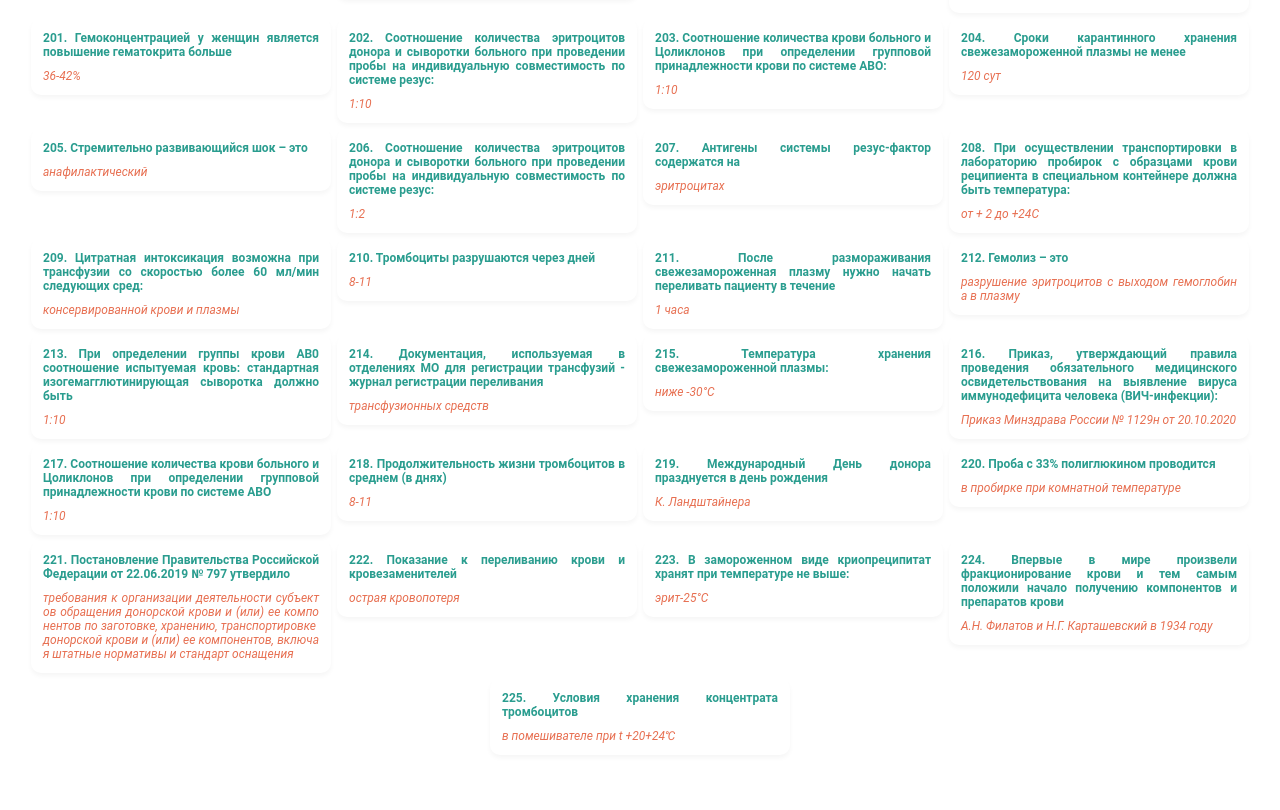
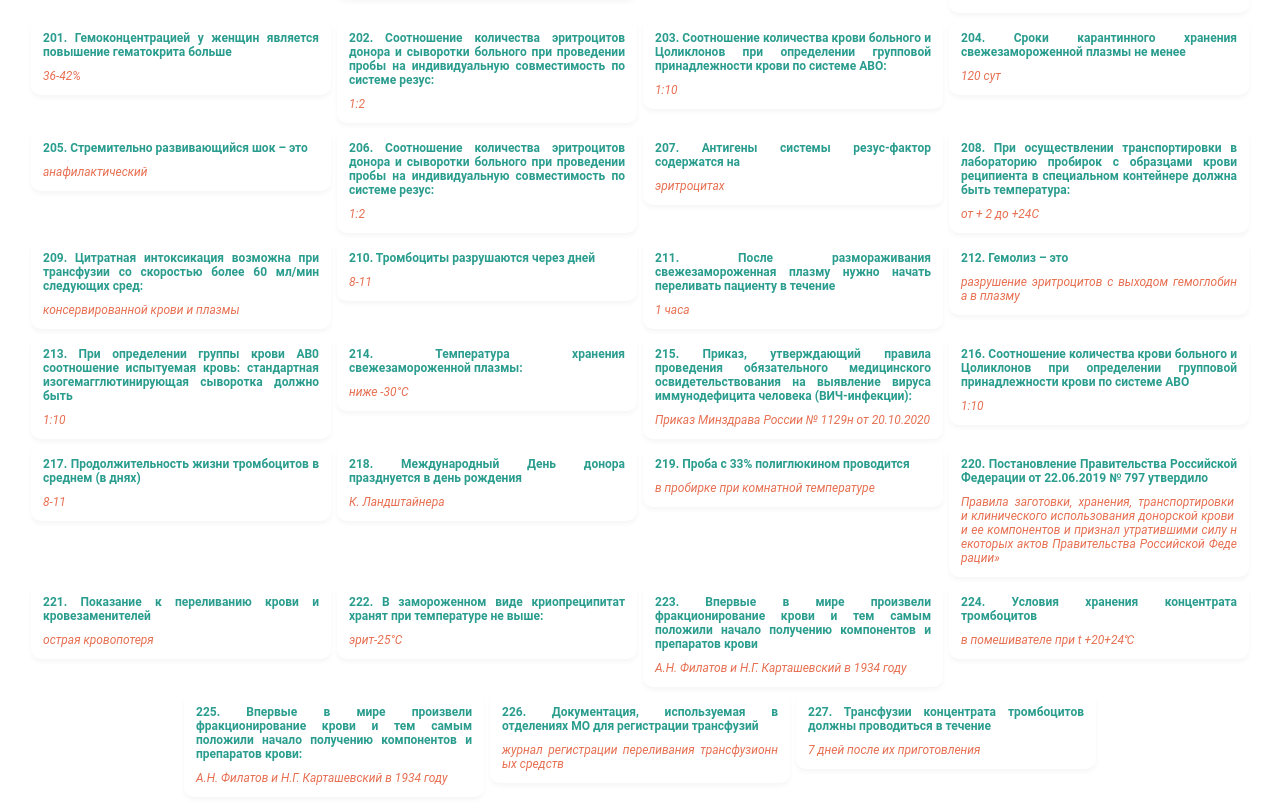
Before and after one commit to dfr8938/transfusio-app, a React (Create React App) app: page / in a window 1280 px wide. Shown: the part 5949-6759 px from the top of the page. Before the commit the page ends 6717 px from the top, so only its background shows below. Built offline with nearby package versions, Linux system fonts and the light colour scheme.

Commit message:
changed questions

```diff
--- a/src/App/App.js
+++ b/src/App/App.js
@@ -4,7 +4,7 @@ import "./App.css";
 
 import { SearchPanel, ListItem } from "./components";
 
-import { listAnswers } from "./database";
+import { listAnswers } from "../database";
 
 class App extends React.Component {
   state = {
--- a/src/App/database.js
+++ b/src/database/database.js
@@ -1134,7 +1134,7 @@ const listAnswers = [
   {
     id: 201,
     question: "Соотношение количества эритроцитов донора и сыворотки больного при проведении пробы на индивидуальную совместимость по системе резус:",
-    answer: "1:10",
+    answer: "1:2",
   },
   {
     id: 202,
@@ -1193,63 +1193,73 @@ const listAnswers = [
   },
   {
     id: 213,
-    question: "Документация, используемая в отделениях МО для регистрации трансфузий - журнал регистрации переливания",
-    answer: "трансфузионных средств",
-  },
-  {
-    id: 214,
     question: "Температура хранения свежезамороженной плазмы:",
     answer: "ниже -30°С",
   },
   {
-    id: 215,
+    id: 214,
     question: "Приказ, утверждающий правила проведения обязательного медицинского освидетельствования на выявление вируса иммунодефицита человека (ВИЧ-инфекции):",
     answer: "Приказ Минздрава России № 1129н от 20.10.2020",
   },
   {
-    id: 216,
+    id: 215,
     question: "Соотношение количества крови больного и Цоликлонов при определении групповой принадлежности крови по системе АВО",
     answer: "1:10",
   },
   {
-    id: 217,
+    id: 216,
     question: "Продолжительность жизни тромбоцитов в среднем (в днях)",
     answer: "8-11",
   },
   {
-    id: 218,
+    id: 217,
     question: "Международный День донора празднуется в день рождения",
     answer: "К. Ландштайнера",
   },
   {
-    id: 219,
+    id: 218,
     question: "Проба с 33% полиглюкином проводится",
     answer: "в пробирке при комнатной температуре",
   },
   {
-    id: 220,
+    id: 219,
     question: "Постановление Правительства Российской Федерации от 22.06.2019 № 797 утвердило",
-    answer: "требования к организации деятельности субъектов обращения донорской крови и (или) ее компонентов по заготовке, хранению, транспортировке донорской крови и (или) ее компонентов, включая штатные нормативы и стандарт оснащения",
+    answer: "Правила заготовки, хранения, транспортировки и клинического использования донорской крови и ее компонентов и признал утратившими силу некоторых актов Правительства Российской Федерации»",
   },
   {
-    id: 221,
+    id: 220,
     question: "Показание к переливанию крови и кровезаменителей",
     answer: "острая кровопотеря",
   },
   {
-    id: 222,
+    id: 221,
     question: "В замороженном виде криопреципитат хранят при температуре не выше:",
     answer: "эрит-25°С",
   },
   {
-    id: 223,
+    id: 222,
     question: "Впервые в мире произвели фракционирование крови и тем самым положили начало получению компонентов и препаратов крови",
     answer: "А.Н. Филатов и Н.Г. Карташевский в 1934 году",
   },
   {
-    id: 224,
+    id: 223,
     question: "Условия хранения концентрата тромбоцитов",
     answer: "в помешивателе при t +20+24℃",
+  },
+  {
+    id: 224,
+    question: "Впервые в мире произвели фракционирование крови и тем самым положили начало получению компонентов и препаратов крови:",
+    answer: "А.Н. Филатов и Н.Г. Карташевский в 1934 году"
+  },
+  {
+    id: 225,
+    question: "Документация, используемая в отделениях МО для регистрации трансфузий",
+    answer: "журнал регистрации переливания трансфузионных средств"
+  },
+   {
+    id: 226,
+    question: "Трансфузии концентрата тромбоцитов должны проводиться в течение",
+    answer: "7 дней после их приготовления"
   },
 ];
 
--- /dev/null
+++ b/src/database/index.js
@@ -0,0 +1,3 @@
+import { listAnswers } from "./database";
+
+export { listAnswers };
```
